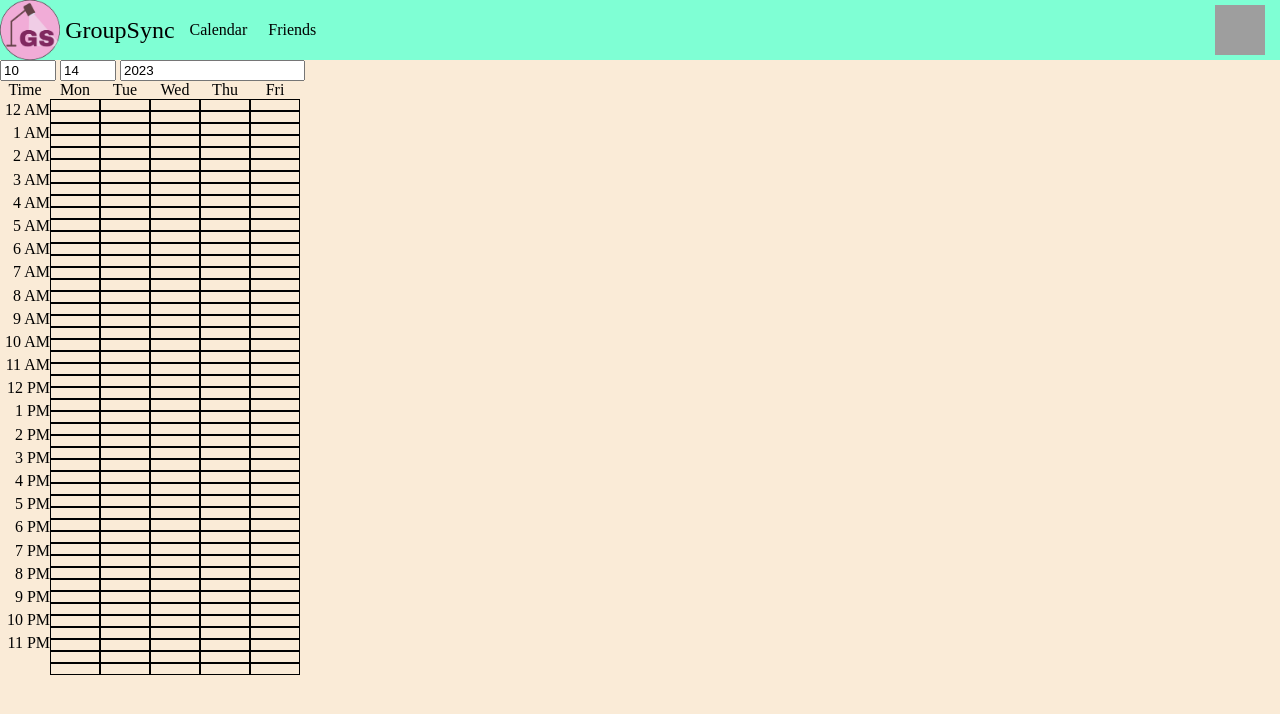
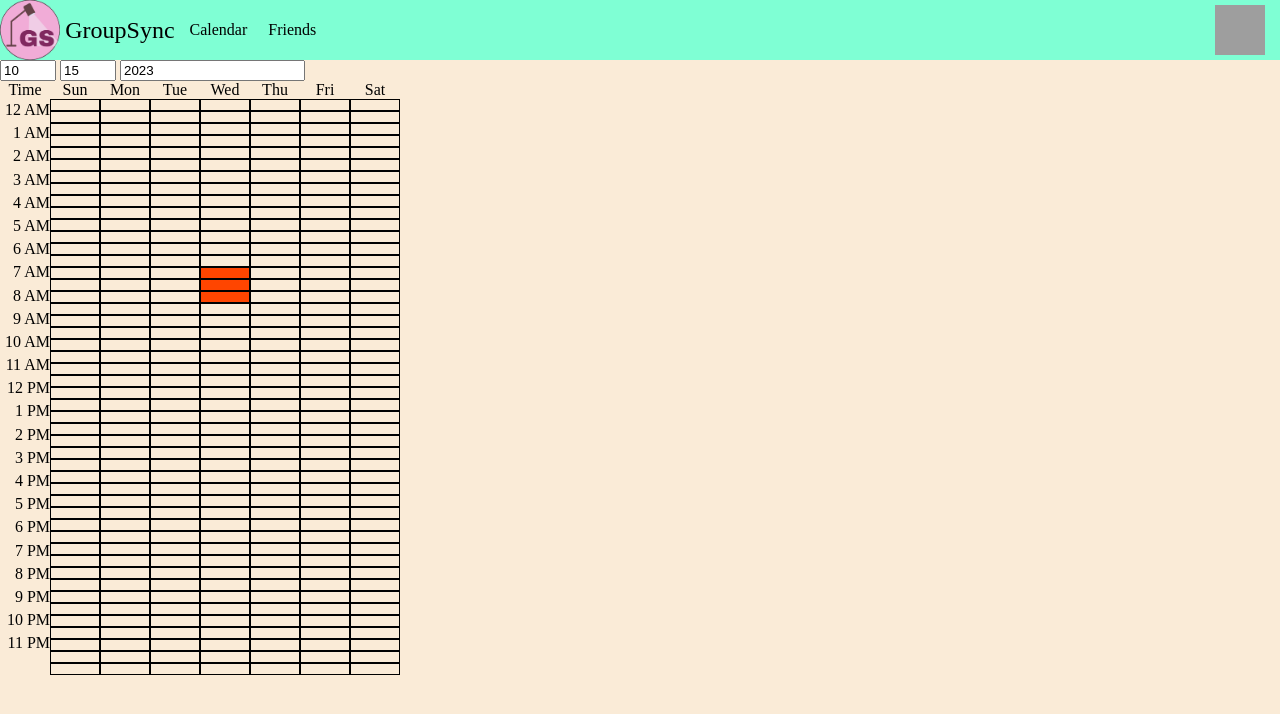
Before and after one commit to TheGuys-tech/DubHacks23, a SvelteKit app: page /calendar in a window 1280 px wide. Shown: the top 714 px of the page. Built offline with nearby package versions, Linux system fonts and the light colour scheme; grey boxes are pictures that could not be loaded.

Commit message:
Calendar demo

```diff
--- a/src/routes/calendar/+page.svelte
+++ b/src/routes/calendar/+page.svelte
@@ -1,9 +1,7 @@
 <script>
     let startDateYear = 2023;
     let startDateMonth = 10;
-    let startDateDay = 14;
-    let startDay = 1;
-    let endDay = 5;
+    let startDateDay = 15;
     let days = [
         "Sun",
         "Mon",
@@ -15,14 +13,20 @@
     ];
 
     let cellHasEvent = [];
-    for (let day = startDay; day <= endDay; day++) {
+    for (let day = 0; day <= 6; day++) {
         let dayData = [];
         for (let hour = 0; hour < 48; hour++)
         {
-            dayData.push({hasEvent: false, events: ["No event"]});
+            dayData.push({hasEvent: false, events: ["No event"], eventIds: []});
         }
         cellHasEvent.push(dayData);
     }
+    cellHasEvent[3][14] = {hasEvent:true, events: ["Study group"], eventIds: ["12387919792517"]}
+    cellHasEvent[3][15] = {hasEvent:true, events: ["Study group", "Physics Exam"], eventIds: ["12387919792517", "adeeb8ea08be9"]}
+    cellHasEvent[3][16] = {hasEvent:true, events: ["Physics Exam"], eventIds: ["adeeb8ea08be9"]}
+
+    let selectedDay = -1;
+    let selectedHour = -1;
 
     /*for (let i = 0; i < data.events.length; i++) {
         let event = data.events[i];
@@ -37,6 +41,7 @@
 <input type="number" min="1" max="31" bind:value={startDateDay} />
 <input type="number" min="1970" bind:value={startDateYear}/>
 
+<div class="week-calendar-partitioned">
     <div class="week-calendar">
         <div class="week-calendar-day">
             <div class="week-calendar-dayname" style="padding-bottom: 2px;">Time</div>
@@ -44,17 +49,42 @@
                 <div class="week-calendar-time-key">{hour < 12 ? (hour == 0 ? "12 AM" : hour + " AM") : hour - 12 == 0 ? "12 PM" : hour - 12 + " PM"}</div>
             {/each}
         </div>
-    {#each {length: endDay - startDay + 1} as _, day}
+        {#each {length: 7} as _, day}
             <div class="week-calendar-day">
-            <div class="week-calendar-dayname">{days[startDay + day]}</div>
+                <div class="week-calendar-dayname">{days[day]}</div>
                 {#each {length: 48} as _, hour}
-                <div class="week-calendar-hour {cellHasEvent[day][hour].hasEvent ? "filled" : ""}" data-calendar-hour={hour}><span class="tooltiptext">{cellHasEvent[day][hour].events.toString()}</span></div>
+                    <div class="week-calendar-hour {cellHasEvent[day][hour].hasEvent ? "filled" : ""}" on:click|preventDefault={() => {selectedDay = day; selectedHour = hour}}><span class="tooltiptext">
+                        {#each cellHasEvent[day][hour].events as event}
+                        {event}
+                        <br>
+                        {/each}
+                    </span></div>
                 {/each}
             </div>
         {/each}
     </div>
+    <div class="events">
+        {#if selectedDay >= 0 && selectedHour >= 0}
+        <h3>Events:</h3>
+        {#each {length: cellHasEvent[selectedDay][selectedHour].eventIds.length} as _, event}
+        <div class="event">
+            <div class="event-title">{cellHasEvent[selectedDay][selectedHour].events[event]}</div>
+            <div class="event-info">Start Time: </div>
+            <div class="event-info">End Time: </div>
+            <div class="event-info">Hosted By: </div>
+            <div class="event-info">Description: </div>
+            <div class="event-button"><button>Invite a friend</button></div>
+        </div>
+        {/each}
+        {/if}
+    </div>
+</div>
 
 <style>
+    .week-calendar-partitioned {
+        display: flex;
+    }
+
     .week-calendar {
         display: flex;
     }
@@ -103,8 +133,29 @@
         left: 105%;
     }
 
-
     .week-calendar-hour:hover .tooltiptext {
         visibility: visible;
     }
+
+    .events {
+        margin-left: 10px;
+    }
+
+    .event {
+        width: 200px;
+        text-overflow: ellipsis;
+        background-color: whitesmoke;
+        border: 1px solid black;
+    }
+
+    .event-title {
+        text-align: center;
+        font-size: 1.2em;
+    }
+
+    .event-button {
+        width: 100%;
+        display: flex;
+        justify-content: center;
+    }
 </style>
```
Lines whose indentation alone changed are shown as unchanged.
